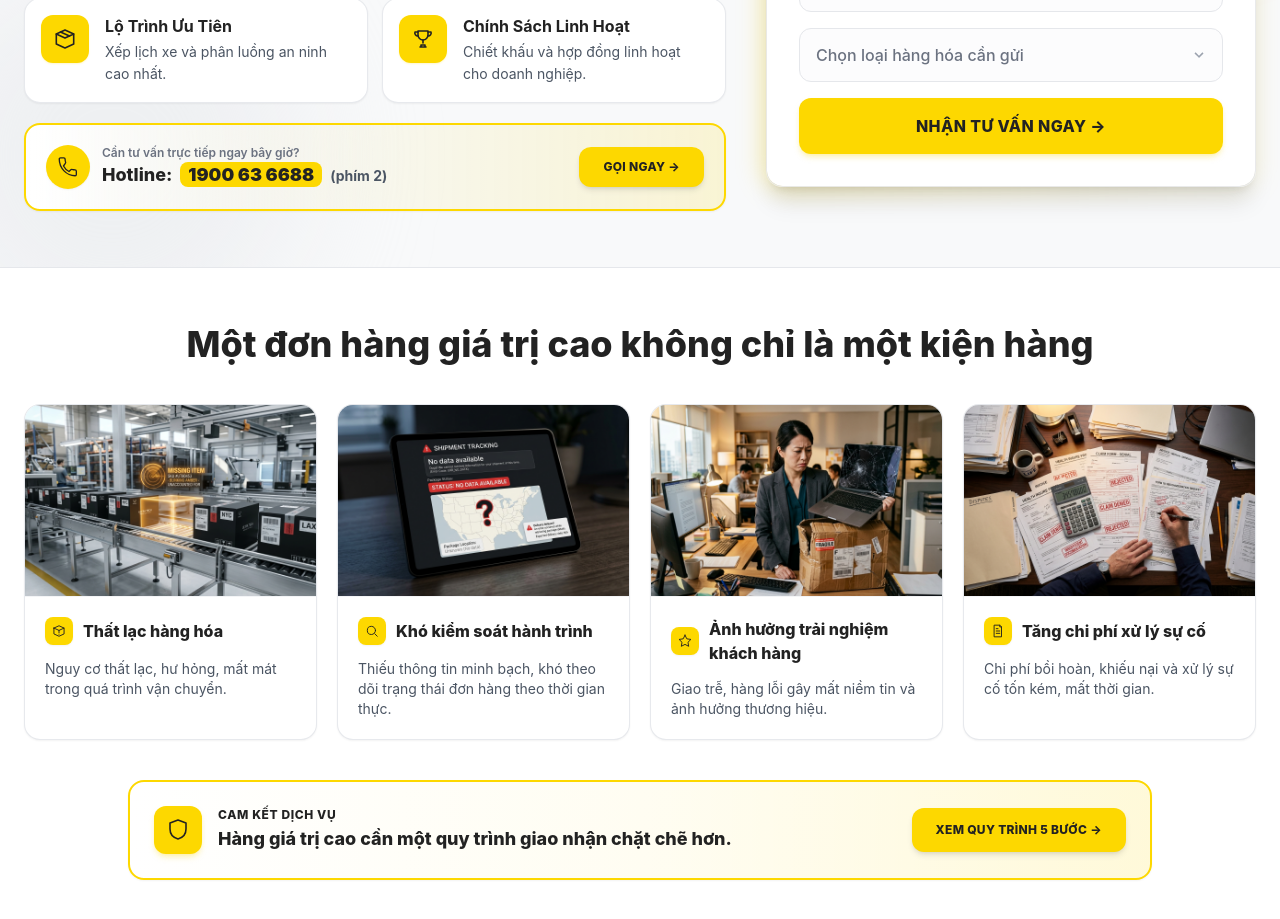
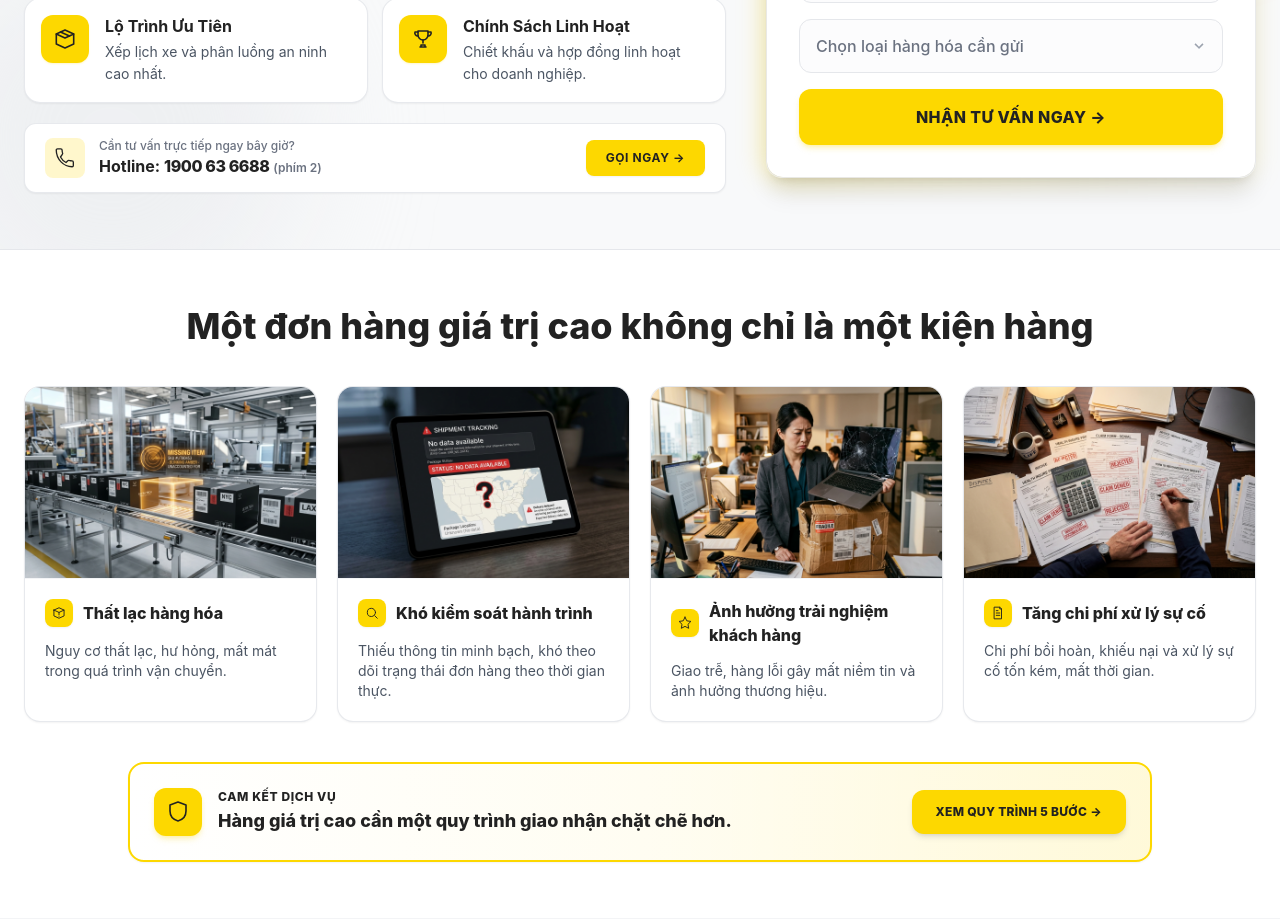
Before and after one commit to virutngocanhcao-a11y/ntl-guihanggiatricao, a Next.js app: page / in a window 1280 px wide. Shown: the part 900-1819 px from the top of the page. Built offline with nearby package versions, Linux system fonts and the light colour scheme; a web font is replaced by a local one.

Commit message:
style: redesign hotline bar to be sleek, lightweight, and modern

```diff
--- a/components/landing/ConsultationSection.tsx
+++ b/components/landing/ConsultationSection.tsx
@@ -69,24 +69,24 @@ export default function ConsultationSection() {
               </div>
             </div>
 
-            {/* Hotline banner */}
-            <div className="flex flex-col sm:flex-row items-center justify-between gap-4 p-5 rounded-2xl bg-gradient-to-r from-white via-[#fdd800]/5 to-[#fdd800]/15 border-2 border-[#fdd800] shadow-sm">
-              <div className="flex items-center gap-3">
-                <div className="flex h-11 w-11 items-center justify-center rounded-full bg-[#fdd800] text-[#222222] shadow-sm">
+            {/* Hotline banner - Sleek, lightweight, premium bar */}
+            <div className="flex flex-col sm:flex-row items-center justify-between gap-4 px-5 py-3.5 rounded-xl bg-white border border-gray-200/90 shadow-sm hover:border-[#fdd800] transition-colors">
+              <div className="flex items-center gap-3.5">
+                <div className="flex h-10 w-10 items-center justify-center rounded-lg bg-[#fdd800]/20 text-[#222222] shrink-0">
                   <Icon name="phone" className="h-5 w-5" />
                 </div>
                 <div>
-                  <p className="text-xs font-semibold text-gray-500">Cần tư vấn trực tiếp ngay bây giờ?</p>
-                  <p className="text-lg font-extrabold text-[#222222]">
-                    Hotline: <span className="bg-[#fdd800] text-[#222222] px-2 py-0.5 rounded-lg font-black ml-1">1900 63 6688</span> <span className="text-sm font-bold text-gray-600 ml-1">(phím 2)</span>
+                  <p className="text-xs font-medium text-gray-500">Cần tư vấn trực tiếp ngay bây giờ?</p>
+                  <p className="text-[15px] sm:text-base font-bold text-[#222222]">
+                    Hotline: <span className="font-extrabold text-[#222222] tracking-tight">1900 63 6688</span> <span className="text-xs font-semibold text-gray-500">(phím 2)</span>
                   </p>
                 </div>
               </div>
               <a
                 href="tel:1900636688"
-                className="w-full sm:w-auto text-center rounded-xl bg-[#fdd800] px-6 py-3 text-xs font-extrabold uppercase tracking-wide text-[#222222] hover:bg-[#ffe340] transition-all shadow-md hover:shadow-lg hover:scale-105"
+                className="w-full sm:w-auto inline-flex items-center justify-center gap-2 rounded-lg bg-[#fdd800] px-5 py-2.5 text-xs font-bold uppercase tracking-wider text-[#222222] hover:bg-[#ffe340] transition-all shadow-sm active:scale-95 shrink-0"
               >
-                Gọi Ngay →
+                Gọi ngay &rarr;
               </a>
             </div>
           </div>
```
